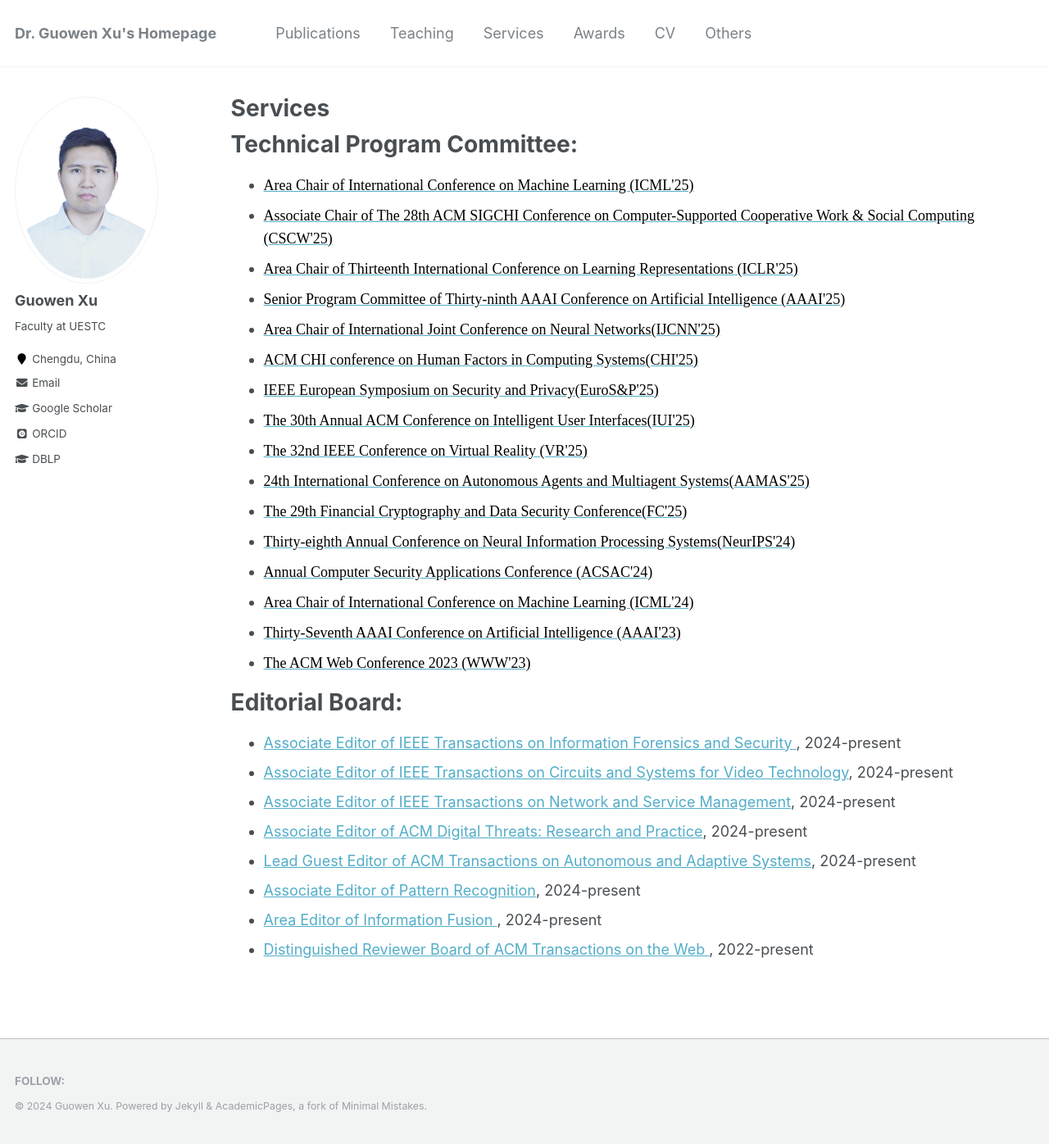
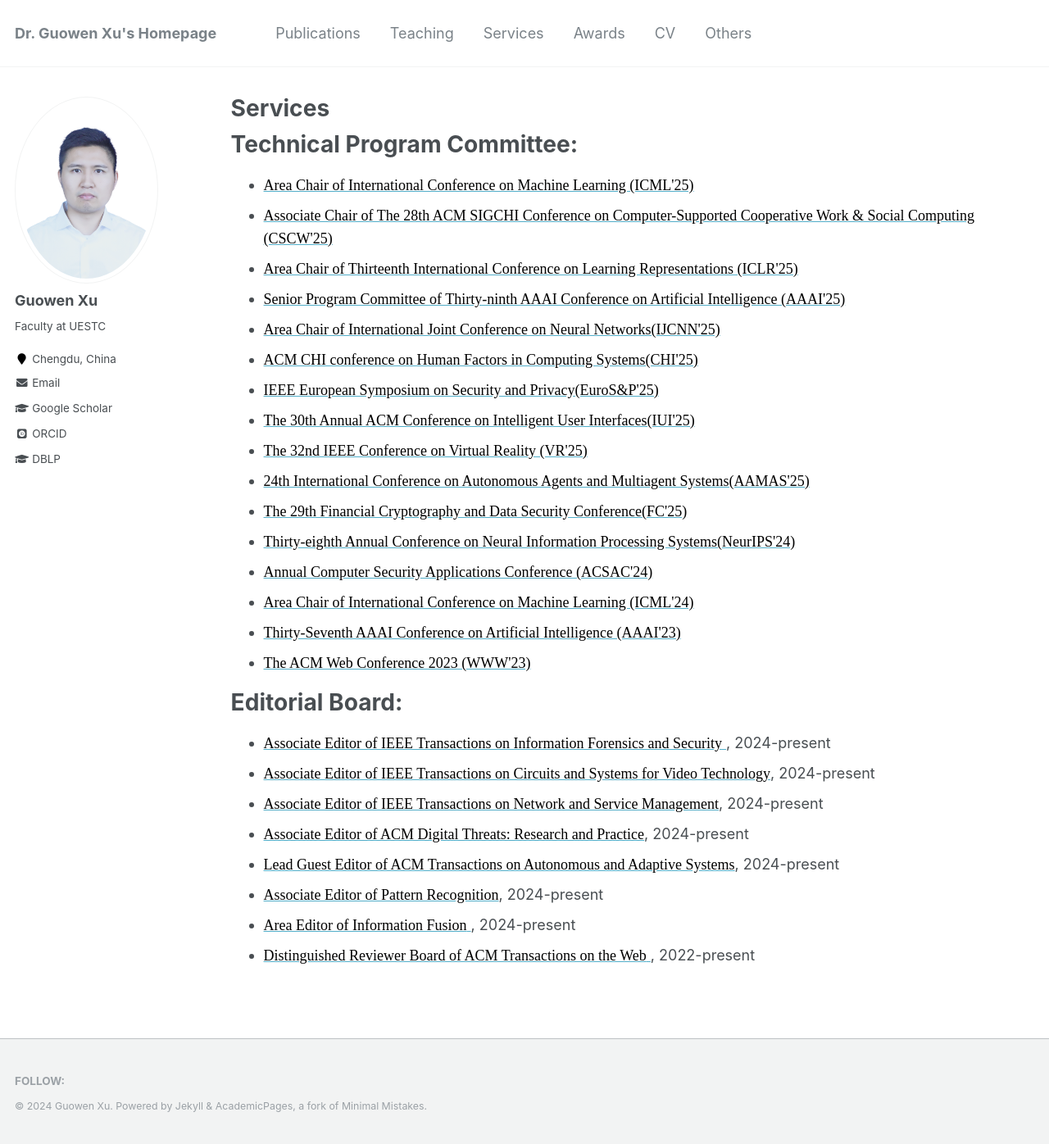
Before and after one commit to Guowen-xu/guowen-xu.github.io, a Jekyll site: the page built from _pages/services.md, in a window 1280 px wide and 1396 px high. Shown: the whole window at 82% size. Built offline with Jekyll 4.4.1, drawn with Linux system fonts in a browser that asks for light colours; some web fonts are replaced.

Commit message:
Update services.md

```diff
--- a/_pages/services.md
+++ b/_pages/services.md
@@ -6,7 +6,7 @@ author_profile: true
 ---
 Technical Program Committee:
 ======
-*  [ <font face="Times New Roman" color=black size=4> Area Chair of International Conference on Machine Learning (ICML'25)</font>](https://icml.cc/)
+*  [ <font face="Times New Roman" color=black size=4> Area Chair of International Conference on Machine Learning (ICML'25) </font>](https://icml.cc/)
 *   [<font face="Times New Roman" color=black size=4> Associate Chair of The 28th ACM SIGCHI Conference on Computer-Supported Cooperative Work & Social Computing (CSCW'25)</font>](https://cscw.acm.org/2025/)
 *   [<font face="Times New Roman" color=black size=4> Area Chair of Thirteenth International Conference on Learning Representations (ICLR'25)</font>](https://iclr.cc/Conferences/2025)
 *  [<font face="Times New Roman" color=black size=4>Senior Program Committee of Thirty-ninth AAAI Conference on Artificial Intelligence (AAAI'25)</font>](https://aaai.org/Conferences/AAAI-23/)
@@ -26,11 +26,11 @@ Technical Program Committee:
 
 Editorial Board:
 ======
-* [Associate Editor of IEEE Transactions on Information Forensics and Security ](https://signalprocessingsociety.org/publications-resources/ieee-transactions-information-forensics-and-security/editorial-board), 2024-present
-* [Associate Editor of IEEE Transactions on Circuits and Systems for Video Technology](https://ieee-cas.org/publication/tcsvt), 2024-present
-* [Associate Editor of IEEE Transactions on Network and Service Management](https://www.comsoc.org/publications/journals/ieee-tnsm/ieee-transactions-network-and-service-management-editorial-board), 2024-present
-* [Associate Editor of ACM Digital Threats: Research and Practice](https://dl.acm.org/journal/dtrap/editorial-board), 2024-present
-* [Lead Guest Editor of ACM Transactions on Autonomous and Adaptive Systems](https://dl.acm.org/journal/taas/calls-for-papers), 2024-present
-*  [Associate Editor of Pattern Recognition](https://www.sciencedirect.com/journal/pattern-recognition/about/editorial-board), 2024-present
-* [Area Editor of Information Fusion ](https://www.sciencedirect.com/journal/information-fusion/about/editorial-board), 2024-present
-* [Distinguished Reviewer Board of ACM Transactions on the Web ](https://dl.acm.org/journal/tweb), 2022-present
+* [ <font face="Times New Roman" color=black size=4>Associate Editor of IEEE Transactions on Information Forensics and Security</font> ](https://signalprocessingsociety.org/publications-resources/ieee-transactions-information-forensics-and-security/editorial-board), 2024-present
+* [ <font face="Times New Roman" color=black size=4>Associate Editor of IEEE Transactions on Circuits and Systems for Video Technology</font>](https://ieee-cas.org/publication/tcsvt), 2024-present
+* [ <font face="Times New Roman" color=black size=4>Associate Editor of IEEE Transactions on Network and Service Management</font>](https://www.comsoc.org/publications/journals/ieee-tnsm/ieee-transactions-network-and-service-management-editorial-board), 2024-present
+* [ <font face="Times New Roman" color=black size=4>Associate Editor of ACM Digital Threats: Research and Practice</font>](https://dl.acm.org/journal/dtrap/editorial-board), 2024-present
+* [ <font face="Times New Roman" color=black size=4>Lead Guest Editor of ACM Transactions on Autonomous and Adaptive Systems</font>](https://dl.acm.org/journal/taas/calls-for-papers), 2024-present
+*  [ <font face="Times New Roman" color=black size=4>Associate Editor of Pattern Recognition</font>](https://www.sciencedirect.com/journal/pattern-recognition/about/editorial-board), 2024-present
+* [ <font face="Times New Roman" color=black size=4>Area Editor of Information Fusion</font> ](https://www.sciencedirect.com/journal/information-fusion/about/editorial-board), 2024-present
+* [ <font face="Times New Roman" color=black size=4>Distinguished Reviewer Board of ACM Transactions on the Web</font> ](https://dl.acm.org/journal/tweb), 2022-present
```
